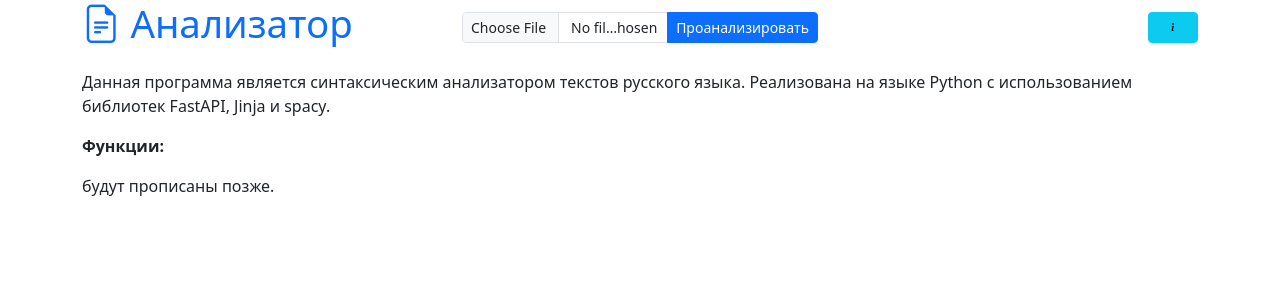
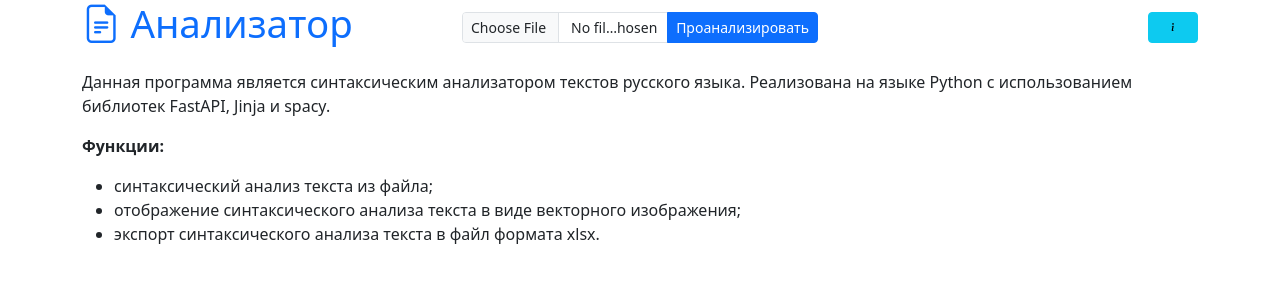
Before and after one commit to cr0iss4nt/syntax_analyzer, a FastAPI app: page /info/ in a window 1280 px wide. Shown: the top 300 px of the page. Run offline with FastAPI, Linux system fonts and the light colour scheme; some libraries are stand-ins or nearby versions.

Commit message:
Added content to info

```diff
--- a/templates/index.html
+++ b/templates/index.html
@@ -5,10 +5,6 @@
 <center>
     <h1>Добро пожаловать в синтаксический анализатор!</h1>
     <h2>Импортируйте файл, чтобы начать работу.</h2>
-
-    <br>
-
-
 </center>
 
 
--- a/templates/info.html
+++ b/templates/info.html
@@ -6,6 +6,10 @@
     <p>Данная программа является синтаксическим анализатором текстов русского языка. Реализована на языке Python с использованием библиотек FastAPI, Jinja и spacy.</p>
     <p><strong>Функции:</strong></p>
 
-    <p>будут прописаны позже.</p>
+    <ul>
+        <li>синтаксический анализ текста из файла;</li>
+        <li>отображение синтаксического анализа текста в виде векторного изображения;</li>
+        <li>экспорт синтаксического анализа текста в файл формата xlsx.</li>
+    </ul>
 
 {% endblock %}
```
